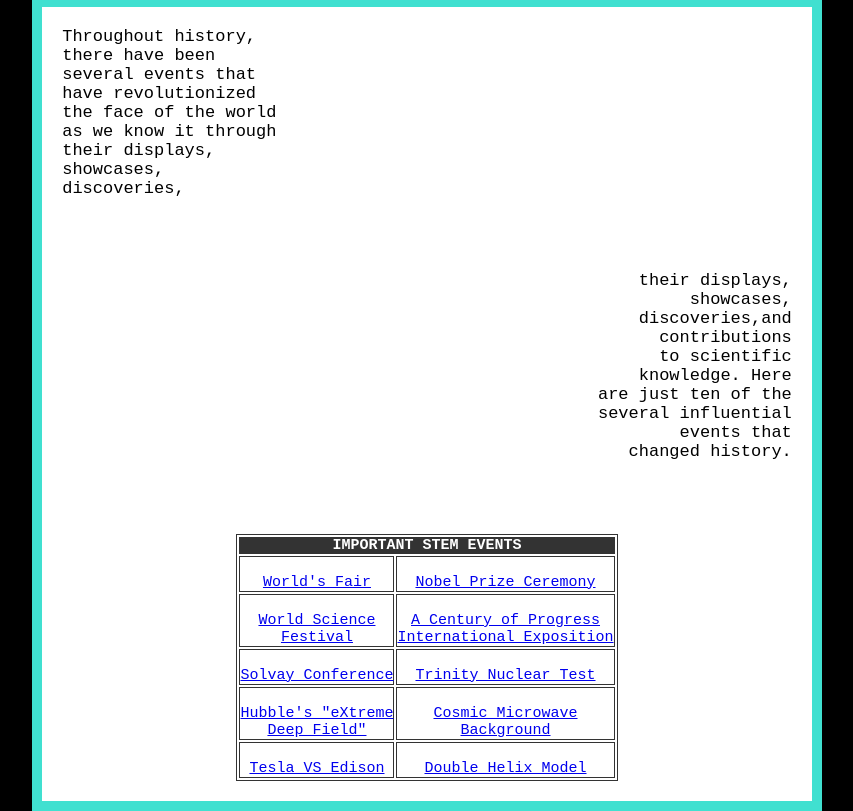
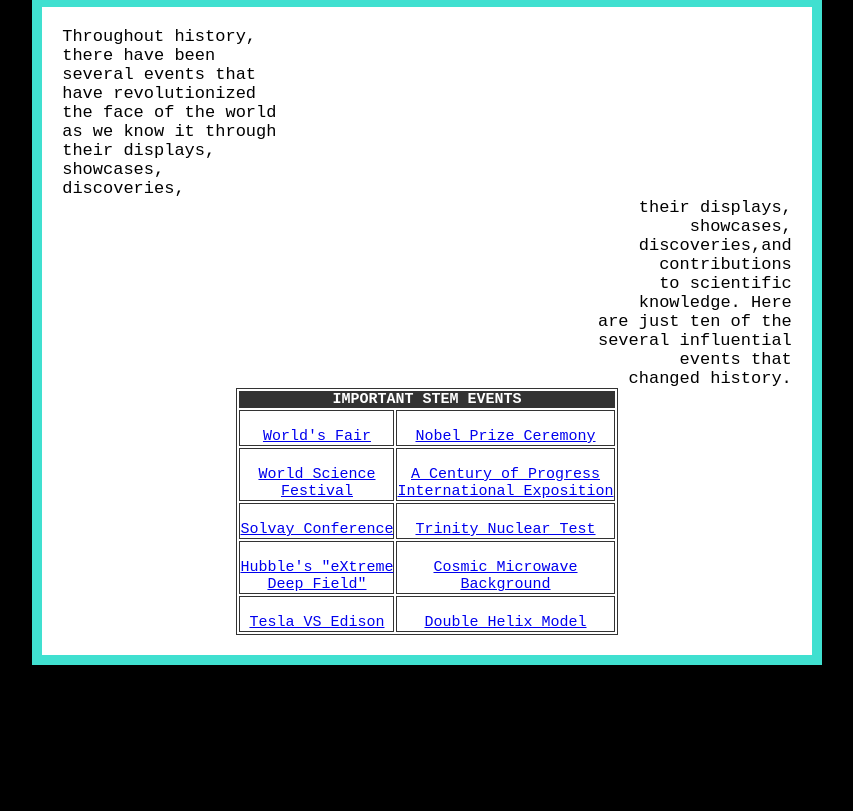
Before and after one commit to JillianRayca973/teamcareers2, a website: page views/event.html in a window 1280 px wide. Shown: the part 99-910 px from the top of the page, without its empty margins (213-1066 px from the left). After the commit the page ends 800 px from the top, so only its background shows below. Drawn offline with Linux system fonts and the light colour scheme; files that its build step writes are made by us from their sources; a web font is replaced by a local one.

Commit message:
Update event.html

```diff
--- a/views/event.html
+++ b/views/event.html
@@ -26,13 +26,13 @@
   <div style="background-color:white;width: 60%;border-width: thick;color:black;padding:20px;border:10px solid turquoise;
   margin-right: auto;margin-left:auto;font-family: monospace;font-size: 15px">
    <p style="color: black;font-size: 17px ;font-family: monospace; text-align: left; ">Throughout history, <br>there have been <br>several events that<br>have revolutionized<br>the face of the world<br>as we know it through<br>their displays,<br>showcases,<br>discoveries,</p>
-   <p style="color: black; font-size: 17px;margin-top: 10% ;font-family: monospace; text-align: right;">their displays,<br>showcases,<br>discoveries,and<br> contributions<br> to scientific<br> knowledge. Here <br>are just ten of the<br> several influential <br>events that<br> changed history.</p>
+   <p style="color: black; font-size: 17px;margin-top: 0% ;font-family: monospace; text-align: right;">their displays,<br>showcases,<br>discoveries,and<br> contributions<br> to scientific<br> knowledge. Here <br>are just ten of the<br> several influential <br>events that<br> changed history.</p>
 
   <style>
     table,
       td {
           border: 1px solid #333;
-          margin-top: 10%;
+          margin-top: 0%;
       }
       tbody{
         font-size: 15px;
```
